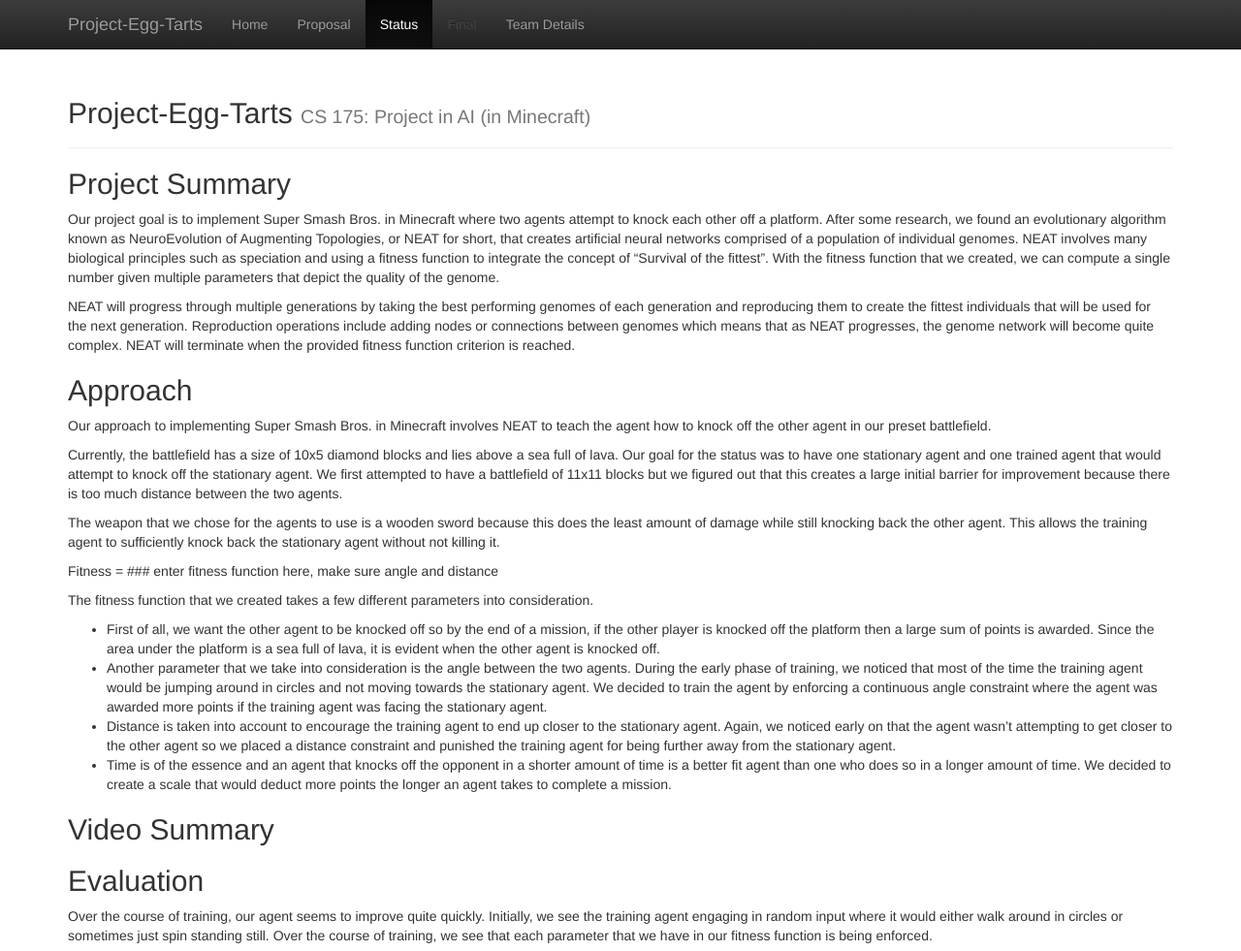
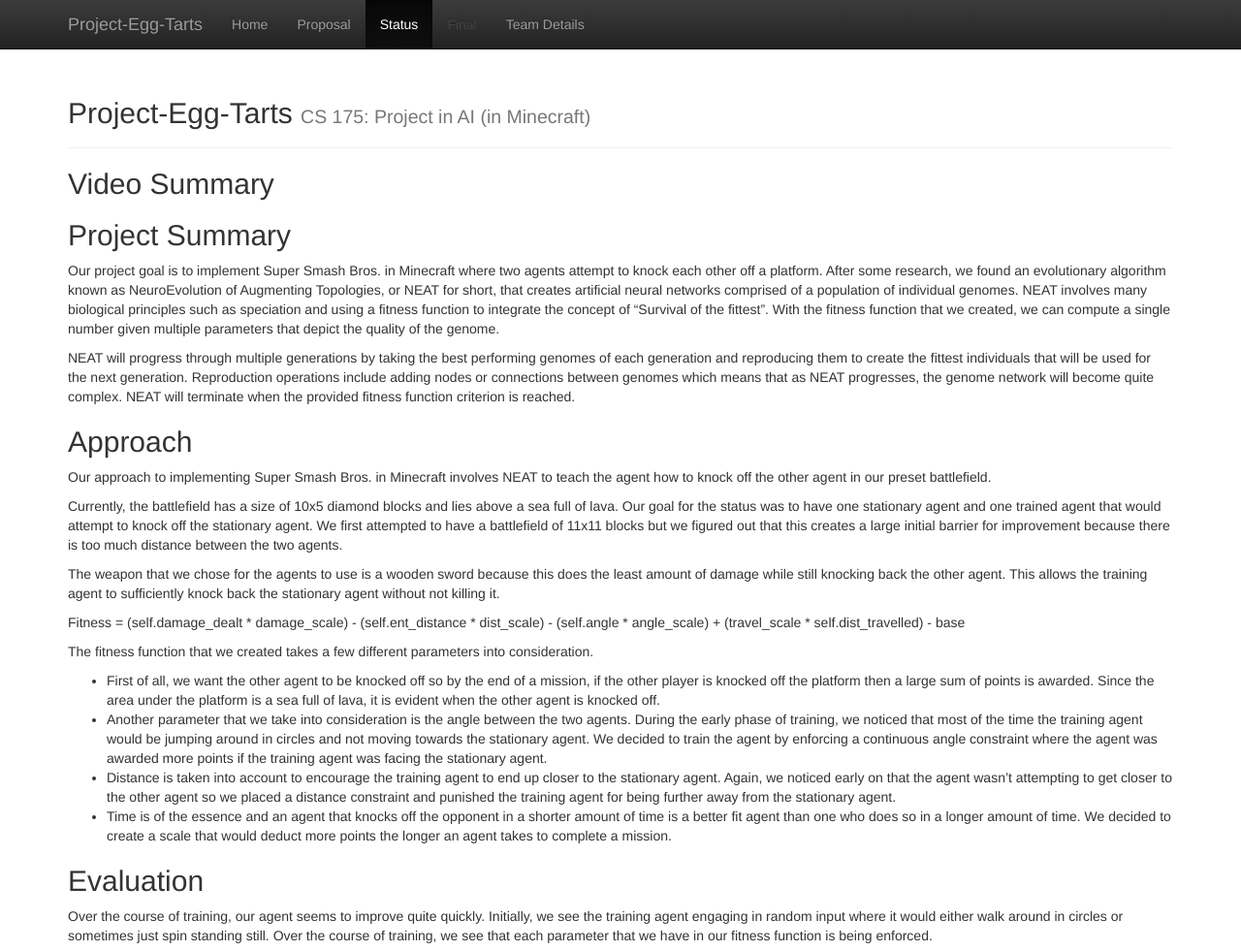
Before and after one commit to kazad123/Project_Egg_Tarts_Website, a Jekyll site: the page built from docs/status.md, in a window 1280 px wide and 1400 px high, cut to the strip 0-981 px from the top of the window. Shown: the whole strip at 97% size. Built offline with Jekyll 4.4.1, drawn with Linux system fonts in a browser that asks for light colours.

Commit message:
Update status.md

```diff
--- a/docs/status.md
+++ b/docs/status.md
@@ -17,16 +19,14 @@ Currently, the battlefield has a size of 10x5 diamond blocks and lies above a se
 
 The weapon that we chose for the agents to use is a wooden sword because this does the least amount of damage while still knocking back the other agent. This allows the training agent to sufficiently knock back the stationary agent without not killing it.
 
-Fitness = ### enter fitness function here, make sure angle and distance
+Fitness = (self.damage_dealt * damage_scale) - (self.ent_distance * dist_scale) - (self.angle * angle_scale) +
+(travel_scale * self.dist_travelled) - base
 
 The fitness function that we created takes a few different parameters into consideration.
 - First of all, we want the other agent to be knocked off so by the end of a mission, if the other player is knocked off the platform then a large sum of points is awarded. Since the area under the platform is a sea full of lava, it is evident when the other agent is knocked off.
 - Another parameter that we take into consideration is the angle between the two agents. During the early phase of training, we noticed that most of the time the training agent would be jumping around in circles and not moving towards the stationary agent. We decided to train the agent by enforcing a continuous angle constraint where the agent was awarded more points if the training agent was facing the stationary agent.
 - Distance is taken into account to encourage the training agent to end up closer to the stationary agent. Again, we noticed early on that the agent wasn’t attempting to get closer to the other agent so we placed a distance constraint and punished the training agent for being further away from the stationary agent.
 - Time is of the essence and an agent that knocks off the opponent in a shorter amount of time is a better fit agent than one who does so in a longer amount of time. We decided to create a scale that would deduct more points the longer an agent takes to complete a mission.
-
-## Video Summary
-
 
 ## Evaluation
 
```
Also changed, not shown: other parts of docs/status.md (+2 -0 lines).
